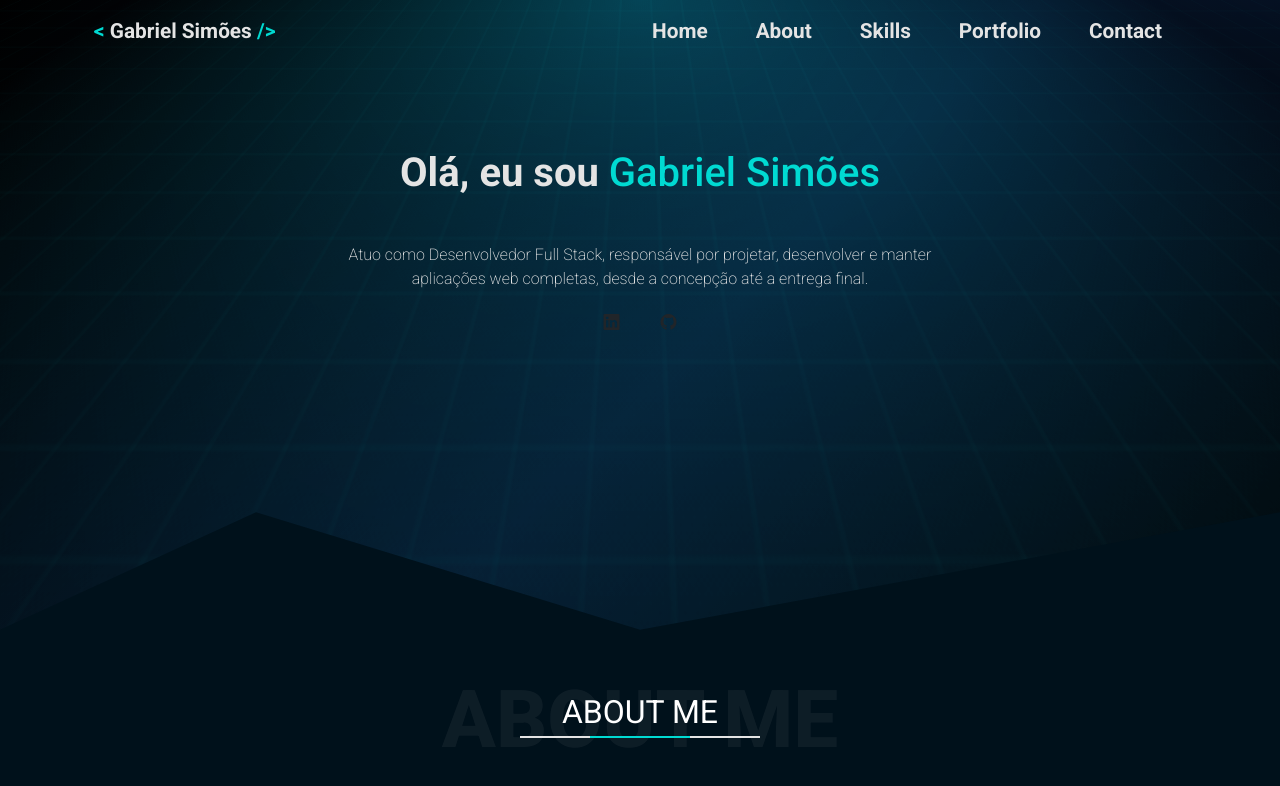
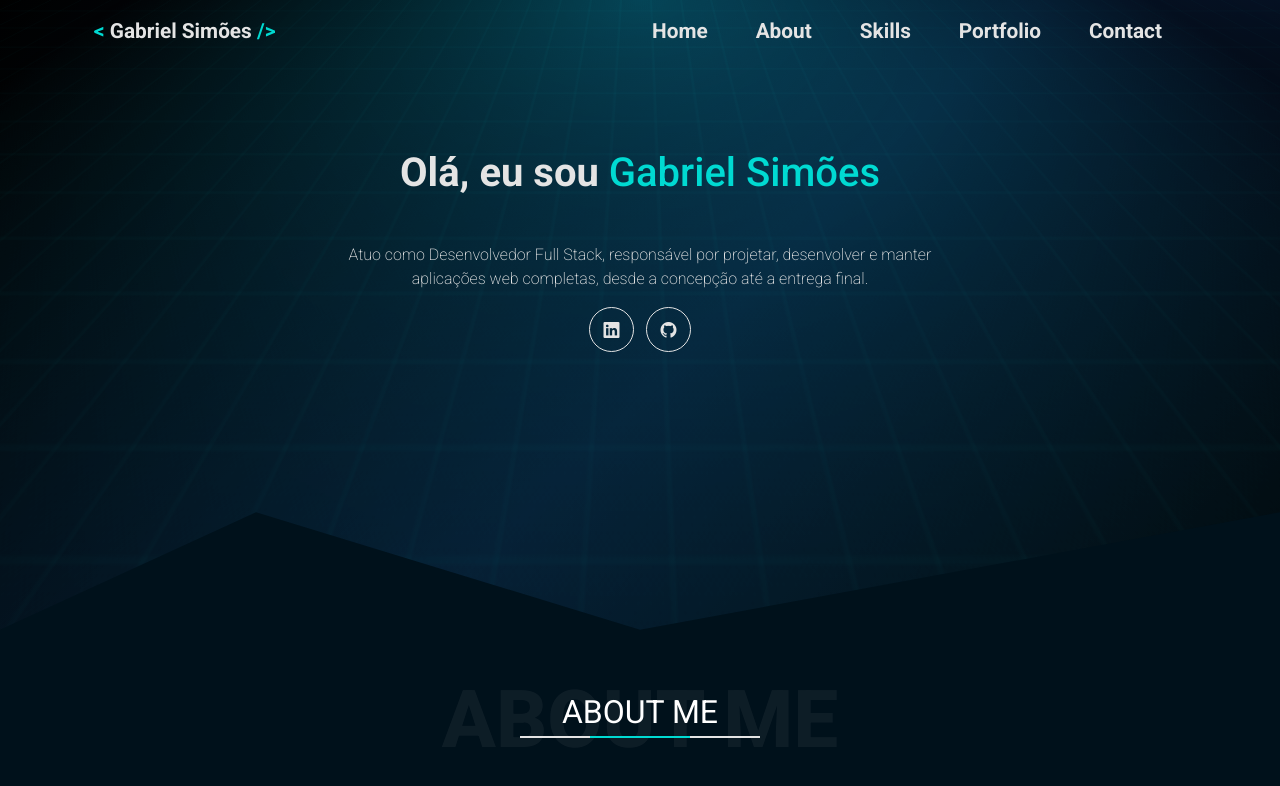
Before and after one commit to gabrielsc40/gabrielsc40.github.io, a plain HTML site: page index.html in a window 1280 px wide. Drawn offline with nearby package versions, Linux system fonts and the light colour scheme.

Commit message:
Update index.html

```diff
--- a/index.html
+++ b/index.html
@@ -358,22 +358,22 @@ body {
 }
 
 .btn_midia_social {
-  color: var(--text-color);
-  border-color: var(--text-color);
-  background-color: transparent;
-  transition: all 0.15s ease-in-out;
-  border-radius: 50%;
-  width: 45px;
-  height: 45px;
-  display: inline-flex;
-  align-items: center;
-  justify-content: center;
+  color: var(--text-color) !important;
+  border-color: var(--text-color) !important;
+  background-color: transparent !important;
+  transition: all 0.15s ease-in-out !important;
+  border-radius: 50% !important;
+  width: 45px !important;
+  height: 45px !important;
+  display: inline-flex !important;
+  align-items: center !important;
+  justify-content: center !important;
 }
 
 .btn_midia_social:hover {
-  color: var(--main-color);
-  border-color: var(--second-main-color);
-  box-shadow: 0 0 0 0.1rem rgba(6, 180, 211, 0.5);
+  color: var(--main-color) !important;
+  border-color: var(--second-main-color) !important;
+  box-shadow: 0 0 0 0.1rem rgba(6, 180, 211, 0.5) !important;
 }
 
 /* About Section */
```
